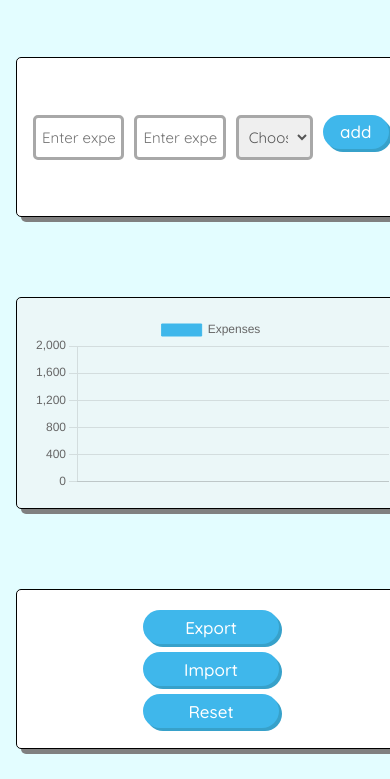
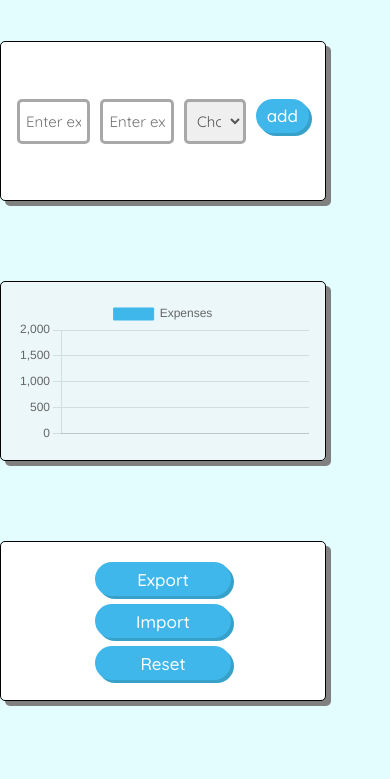
Before and after one commit to HazPD/Expense-Tracker, a plain HTML site: page index.html in a window 390 px wide. Shown: the part 757-1536 px from the top of the page. Drawn offline with nearby package versions, Linux system fonts and the light colour scheme.

Commit message:
Media screen

```diff
--- a/style.css
+++ b/style.css
@@ -396,8 +396,13 @@ input[type="number"] {
 }
 
 @media (max-width: 720px) {
+    body {
+        display: flex;
+        justify-content: center;
+    }
     .container {
         margin: 1em;
+        padding-right: 4em;
         width: 100%;
         flex-direction: column;
     }
@@ -406,7 +411,6 @@ input[type="number"] {
     .data-UI,
     .output-UI {
         width: 100%;
-        margin-bottom: 1em;
         flex: 1;
     }
 
```
